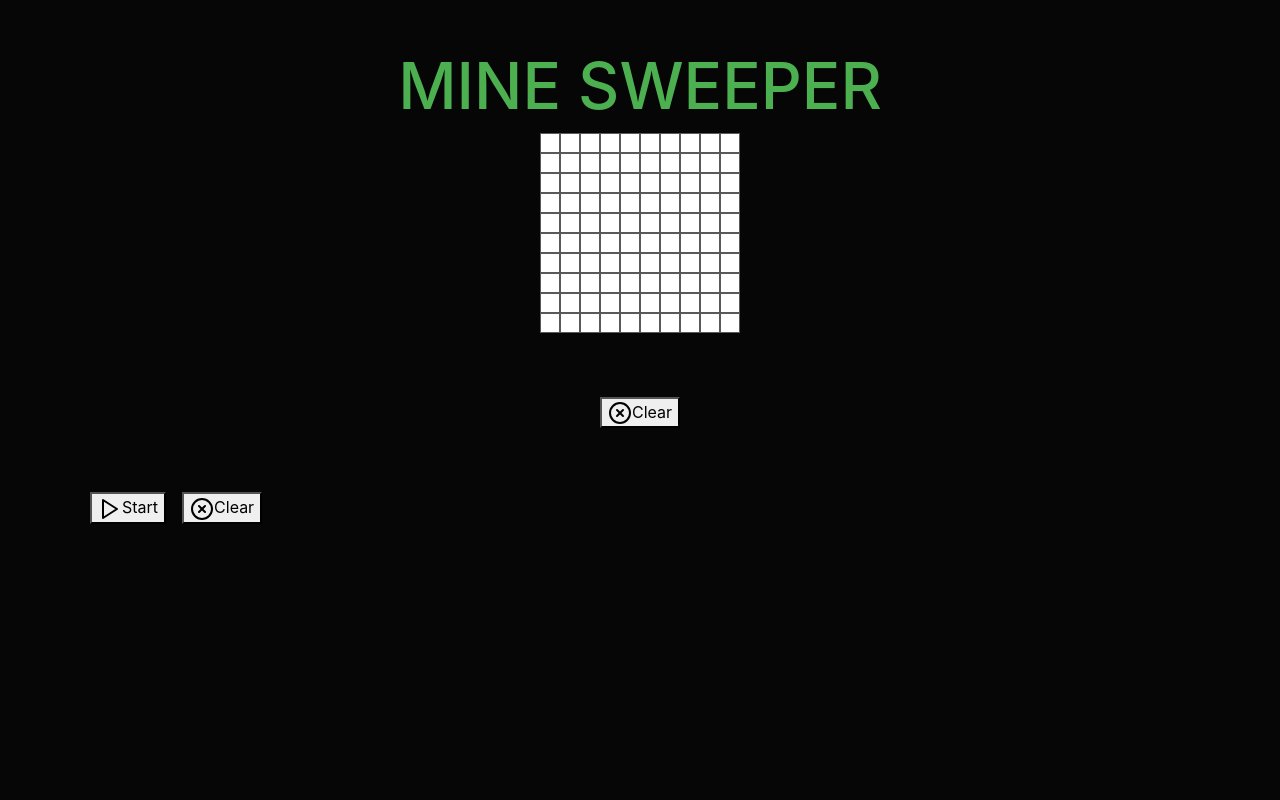
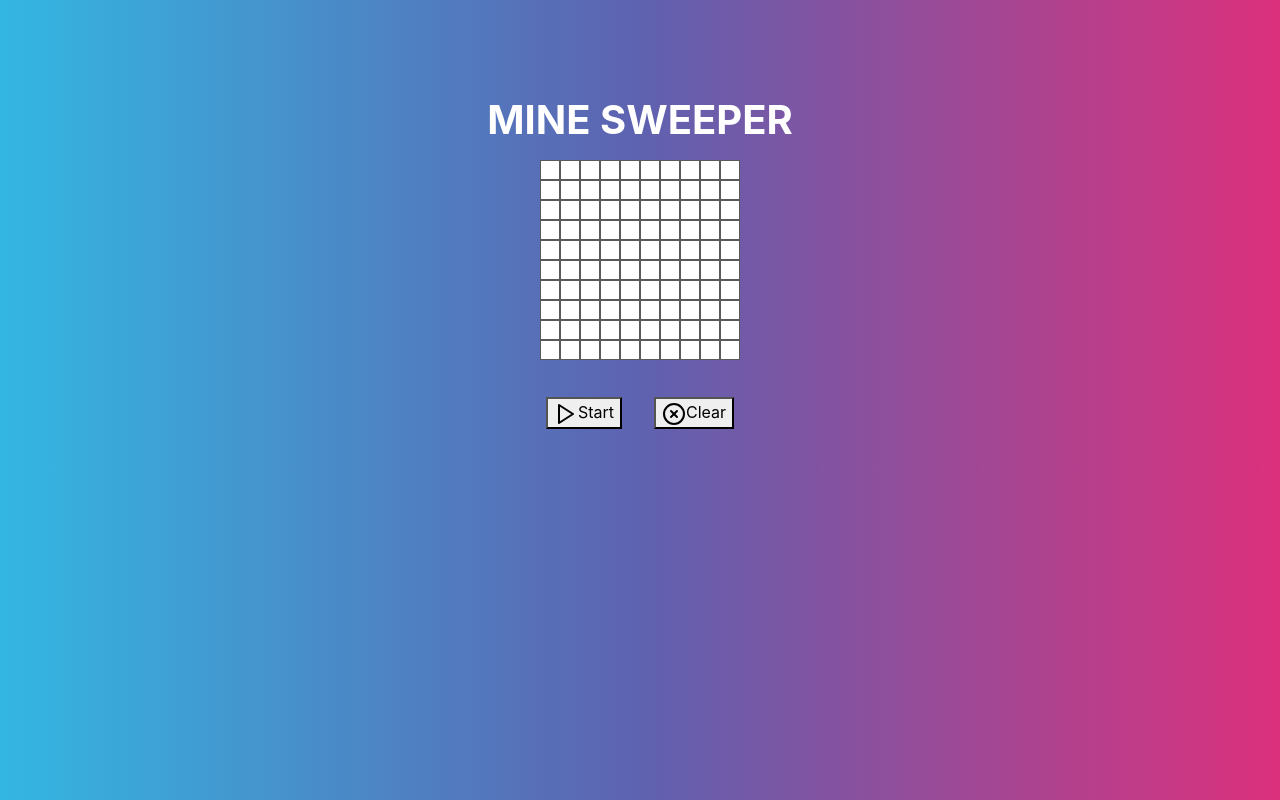
Before and after one commit to jessemadsen1/minesweeper, a React (Create React App) app: page / in a window 1280 px wide. Built offline with nearby package versions, Linux system fonts and the light colour scheme.

Commit message:
more css changes

```diff
--- a/src/App.css
+++ b/src/App.css
@@ -39,16 +39,13 @@
 h1 {
   text-align: center;
   text-transform: uppercase;
-  color: #4CAF50;
 }
 
 .is-centered {
-
   display: flex;
   justify-content: center;
   align-items: center;
-  margin-top: 1em;
-
+  height: 10px
 }
 
 .div_hover {
--- a/src/App.tsx
+++ b/src/App.tsx
@@ -90,16 +90,9 @@ const clearTiles = () => {
           ))
         )}
       </div>
-
-      <div className="buttons is-centered pt-5">
-        <button className="button mx-2">
-          <span className="icon">
-            <XCircle />
-          </span>
-          <span>Clear</span>
-        </button>
+      <div className="is-centered">
+          <GridButtons clearBoard = {clearTiles} />
       </div>
-      <GridButtons clearBoard = {clearTiles} />
     </div>
   );
 };
--- /dev/null
+++ b/src/components/GridButtons.css
@@ -0,0 +1,3 @@
+div.buttons.is-centered{
+   padding-top: 10px;
+}
--- a/src/components/GridButtons.tsx
+++ b/src/components/GridButtons.tsx
@@ -1,6 +1,7 @@
 import React from "react";
 import { ButtonToolbar } from "react-bootstrap";
 import { Pause, Play, XCircle, Globe } from "react-feather";
+import "./GridButtons.css"
 
 type GridButtonProp ={
   clearBoard: () => void;
@@ -12,9 +13,9 @@ const GridButtons = ({ clearBoard }: GridButtonProp) => {
   };
 
   return (
-    <ButtonToolbar>
+    <ButtonToolbar aria-label="Toolbar with Button groups">
       <div className="buttons is-centered pt-5">
-        <button className="button start-game mx-2">
+        <button className="button mx-2">
           <span className="icon">
             <Play />
           </span>
--- a/src/index.tsx
+++ b/src/index.tsx
@@ -1,6 +1,6 @@
 import React from 'react';
 import ReactDOM from 'react-dom/client';
-import "bootswatch/dist/cyborg/bootstrap.min.css";
+import "bootswatch/dist/quartz/bootstrap.min.css";
 import './index.css';
 import App from './App';
 import reportWebVitals from './reportWebVitals';
```
